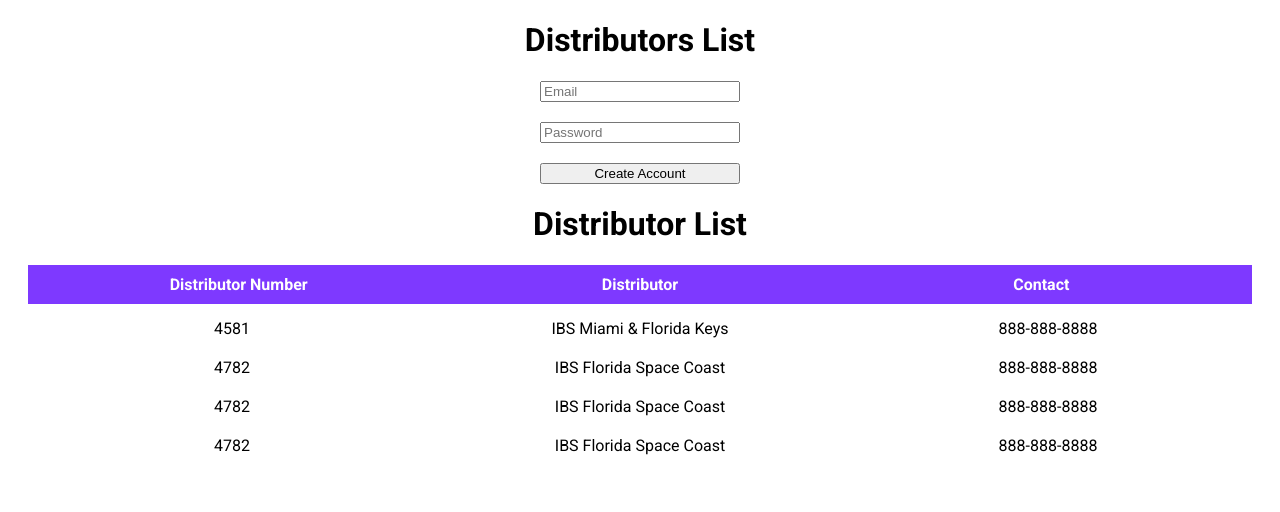
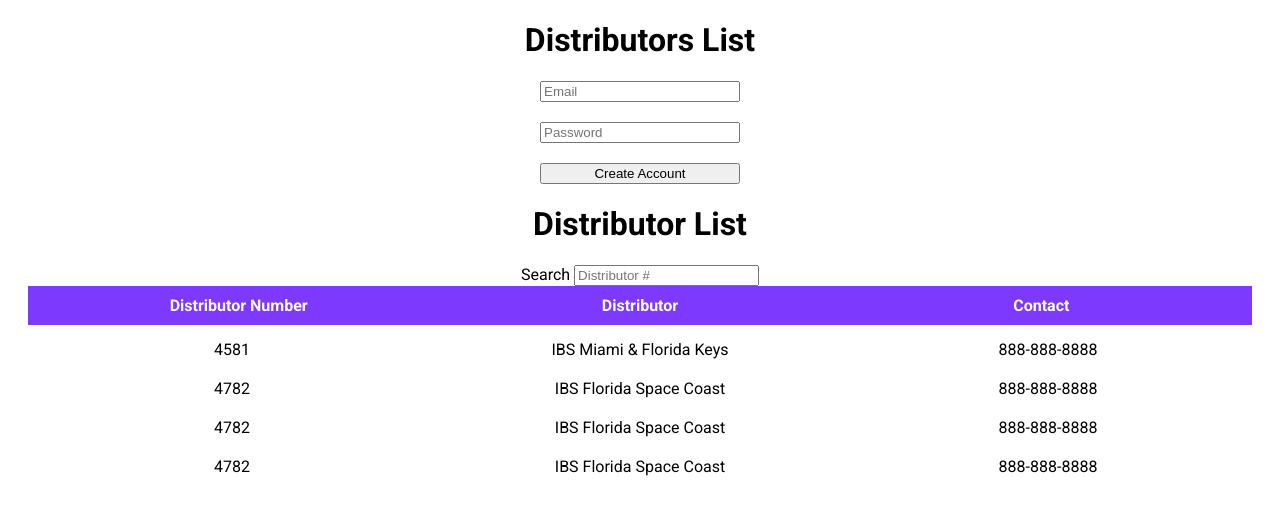
Before and after one commit to esteban-almendariz/distributor-list, a React (Vite) app: page / in a window 1280 px wide. Shown: the top 512 px of the page. Built offline with nearby package versions, Linux system fonts and the light colour scheme; a web font is replaced by a local one.

Commit message:
add search input

```diff
--- a/src/App.jsx
+++ b/src/App.jsx
@@ -94,7 +94,14 @@
           </div>
       </form>
       <div id='logged-in-view'>
-        <h1>Distributor List</h1>
+            <h1>Distributor List</h1>
+              <div>
+                <label>
+                    Search <input type="text" placeholder='Distributor #' />
+                </label>
+
+              </div>
+
               <div>
                 <div className='list-title'>
                   <span>Distributor Number</span>
```
